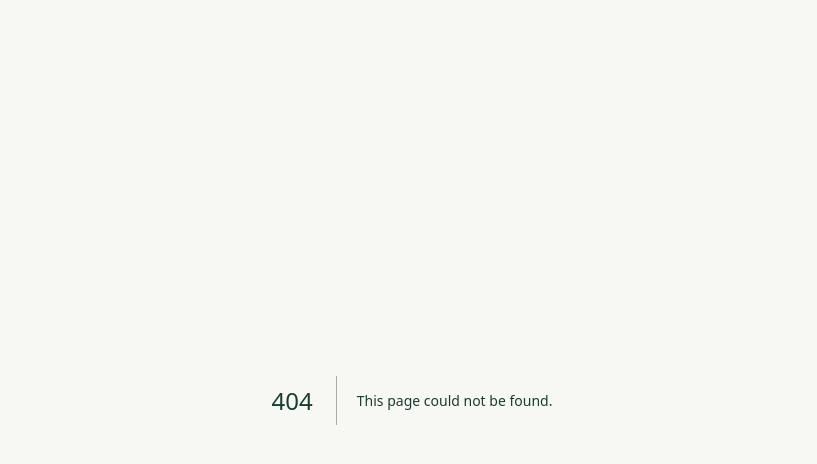
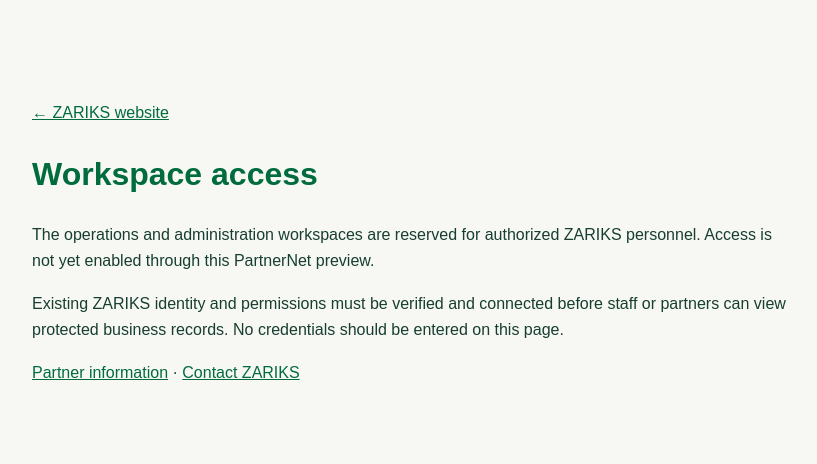
Before and after one commit to Profgabby/zariks, a Next.js app in the folder partnernet-isolated/: page /access in a window 1280 px wide. Before the commit this address had no page. Shown: the top 464 px of the page, without its empty margins (228-1045 px from the left). Built offline with nearby package versions, Linux system fonts and the light colour scheme.

Commit message:
Introduce fail-closed protected workspace boundary and public partner information route

```diff
--- /dev/null
+++ b/partnernet-isolated/app/access/page.tsx
@@ -0,0 +1,11 @@
+import Link from "next/link";
+export const metadata = { title: "Workspace Access | ZARIKS" };
+export default function Access() {
+  return <main style={{maxWidth:760,margin:"70px auto",padding:"30px 25px",lineHeight:1.65}}>
+    <Link href="/site/index.html" style={{color:"#006b3c"}}>← ZARIKS website</Link>
+    <h1 style={{color:"#006b3c"}}>Workspace access</h1>
+    <p>The operations and administration workspaces are reserved for authorized ZARIKS personnel. Access is not yet enabled through this PartnerNet preview.</p>
+    <p>Existing ZARIKS identity and permissions must be verified and connected before staff or partners can view protected business records. No credentials should be entered on this page.</p>
+    <p><Link href="/partners" style={{color:"#006b3c"}}>Partner information</Link> · <Link href="/site/contact.html" style={{color:"#006b3c"}}>Contact ZARIKS</Link></p>
+  </main>;
+}
```
